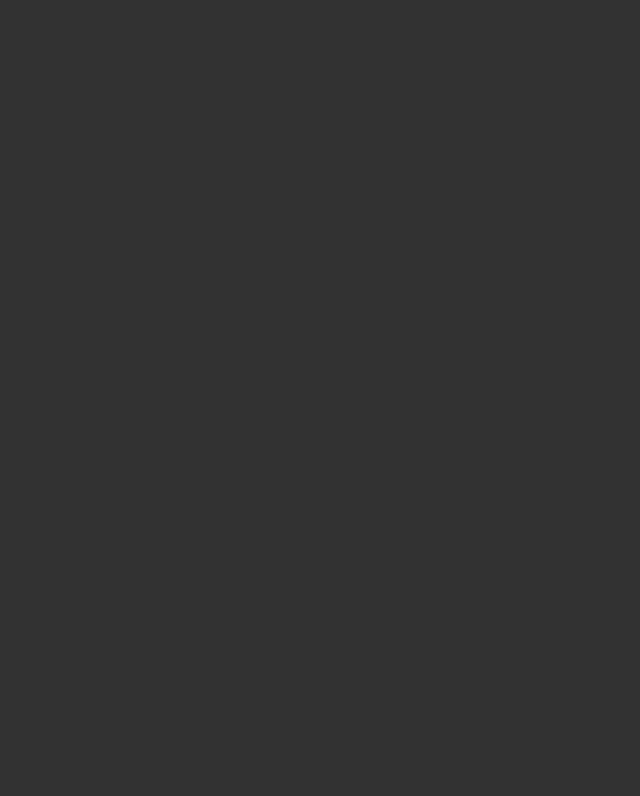
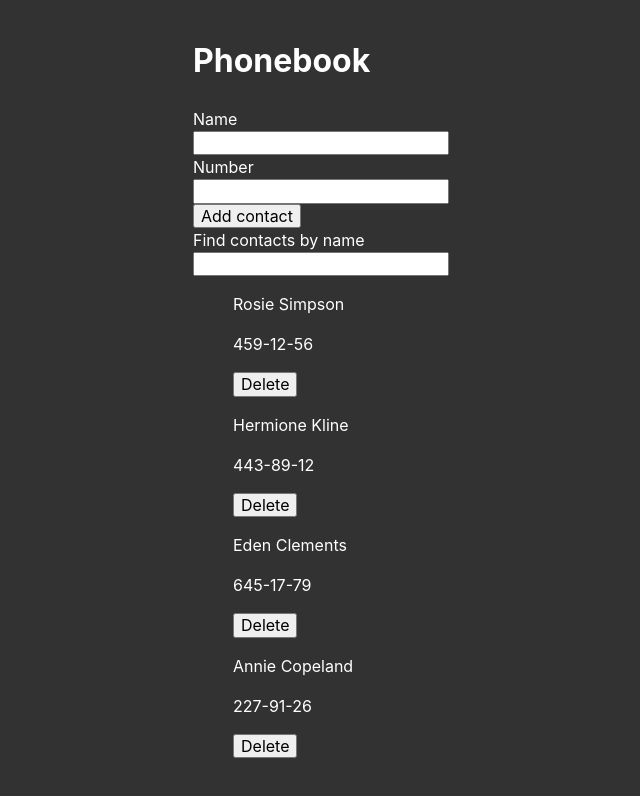
Before and after one commit to qboww/goit-react-hw-03, a React (Vite) app: page / in a window 1280 px wide. Shown: the top 796 px of the page, without its empty margins (319-959 px from the left). Built offline with nearby package versions, Linux system fonts and the light colour scheme.

Commit message:
it works like shown in workshop

```diff
--- a/package.json
+++ b/package.json
@@ -13,6 +13,7 @@
     "clsx": "^2.1.1",
     "formik": "^2.4.6",
     "modern-normalize": "^2.0.0",
+    "nanoid": "^5.0.7",
     "react": "^18.2.0",
     "react-dom": "^18.2.0",
     "react-icons": "^5.2.0",
--- a/src/App.css
+++ b/src/App.css
@@ -1,6 +1,4 @@
 #root {
-  margin: 0 auto;
-
   display: flex;
   flex-direction: column;
   justify-content: center;
--- a/src/App.jsx
+++ b/src/App.jsx
@@ -1,15 +1,38 @@
-import "./App.css";
+import { useState } from "react";
 
+import initialContacts from "./data/initial-contacts.json";
 import SearchBox from "./components/SearchBox/SearchBox";
 import ContactForm from "./components/ContactForm/ContactForm";
 import ContactList from "./components/ContactList/ContactList";
 
+import "./App.css";
+
 const App = () => {
+  const [contacts, setContacts] = useState(initialContacts);
+  const [filter, setFilter] = useState("");
+
+  const addContact = (newContact) => {
+    setContacts((prevContacts) => {
+      return [...prevContacts, newContact];
+    });
+  };
+
+  const deleteContact = (contactId) => {
+    setContacts((prevContacts) => {
+      return prevContacts.filter((contact) => contact.id !== contactId);
+    });
+  };
+
+  const visibleContacts = contacts.filter((contact) =>
+    contact.name.toLowerCase().includes(filter.toLowerCase())
+  );
+
   return (
     <div className="container">
-      <ContactForm />
-      <SearchBox />
-      <ContactList />
+      <h1>Phonebook</h1>
+      <ContactForm onAdd={addContact} />
+      <SearchBox value={filter} onFilter={setFilter} />
+      <ContactList contacts={visibleContacts} onDelete={deleteContact} />
     </div>
   );
 };
--- a/src/components/Contact/Contact.jsx
+++ b/src/components/Contact/Contact.jsx
@@ -1,5 +1,11 @@
-export const Contact = () => {
-  return <div></div>;
+export const Contact = ({ data: { id, name, number }, onDelete }) => {
+  return (
+    <div>
+      <p>{name}</p>
+      <p>{number}</p>
+      <button onClick={() => onDelete(id)}>Delete</button>
+    </div>
+  );
 };
 
 export default Contact;
--- a/src/components/ContactForm/ContactForm.jsx
+++ b/src/components/ContactForm/ContactForm.jsx
@@ -1,7 +1,41 @@
-export const ContactForm = () => {
+import { Field, Formik, Form } from "formik";
+import { nanoid } from "nanoid";
+import { useId } from "react";
+
+const initialValues = {
+  id: nanoid(),
+  name: "",
+  number: "",
+};
+
+export const ContactForm = ({ onAdd }) => {
+  const nameFieldId = useId();
+  const numberFieldId = useId();
+
+  const handleSubmit = (values, { resetForm }) => {
+    onAdd({
+      id: nanoid(),
+      name: values.name,
+      number: values.number,
+    });
+    resetForm();
+  };
+
   return (
-    <div></div>
-  )
-}
+    <Formik initialValues={initialValues} onSubmit={handleSubmit}>
+      <Form>
+        <div>
+          <label htmlFor={nameFieldId}>Name</label>
+          <Field id={nameFieldId} name="name" />
+        </div>
+        <div>
+          <label htmlFor={numberFieldId}>Number</label>
+          <Field id={numberFieldId} name="number" />
+        </div>
+        <button type="submit">Add contact</button>
+      </Form>
+    </Formik>
+  );
+};
 
 export default ContactForm;
--- a/src/components/ContactList/ContactList.jsx
+++ b/src/components/ContactList/ContactList.jsx
@@ -1,5 +1,15 @@
-export const ContactList = () => {
-  return <div></div>;
+import Contact from "../Contact/Contact";
+
+export const ContactList = ({ contacts, onDelete }) => {
+  return (
+    <ul>
+      {contacts.map((contact) => (
+        <li key={contact.id}>
+          <Contact data={contact} onDelete={onDelete} />
+        </li>
+      ))}
+    </ul>
+  );
 };
 
 export default ContactList;
--- a/src/components/SearchBox/SearchBox.jsx
+++ b/src/components/SearchBox/SearchBox.jsx
@@ -1,5 +1,20 @@
-export const SearchBox = () => {
-  return <div></div>;
+import { useId } from "react";
+
+export const SearchBox = ({ value, onFilter }) => {
+  const filterFieldId = useId();
+
+  return (
+    <div>
+      <label htmlFor={filterFieldId}>Find contacts by name</label>
+      <input
+        type="text"
+        name="filter"
+        id={filterFieldId}
+        value={value}
+        onChange={(e) => onFilter(e.target.value)}
+      />
+    </div>
+  );
 };
 
 export default SearchBox;
--- /dev/null
+++ b/src/data/initial-contacts.json
@@ -0,0 +1,6 @@
+[
+  { "id": "id-1", "name": "Rosie Simpson", "number": "459-12-56" },
+  { "id": "id-2", "name": "Hermione Kline", "number": "443-89-12" },
+  { "id": "id-3", "name": "Eden Clements", "number": "645-17-79" },
+  { "id": "id-4", "name": "Annie Copeland", "number": "227-91-26" }
+]
--- a/src/index.css
+++ b/src/index.css
@@ -17,45 +17,8 @@
   display: block;
 }
 
-body {
-  font-family: "Inter Tight", sans-serif;
-}
-
 li {
   list-style: none;
-}
-
-h1 {
-  margin: 0;
-}
-
-button {
-  cursor: pointer;
-  color: black;
-  background-color: white;
-  border: 1px solid black;
-  border-radius: 5px;
-  padding: 8px 16px;
-  transition: background-color 250ms cubic-bezier(0.4, 0, 0.2, 1);
-  margin-right: 12px;
-}
-
-.button-reset {
-  border-color: green;
-  color: green;
-  transition: background-color 250ms cubic-bezier(0.4, 0, 0.2, 1);
-  margin-top: 12px;
-}
-
-.button-reset:hover {
-  transition: background-color 250ms cubic-bezier(0.4, 0, 0.2, 1);
-  background-color: green;
-  color: white;
-}
-
-button:hover {
-  transition: background-color 250ms cubic-bezier(0.4, 0, 0.2, 1);
-  background-color: rgb(214, 214, 214);
 }
 
 .card {
@@ -74,6 +37,7 @@
 
 @media screen and (min-width: 768px) {
   .container {
+
     max-width: 768px;
     padding-left: 32px;
     padding-right: 32px;
```
Also changed, not shown: 1 other file (tests, documents, lock files or other folders).
